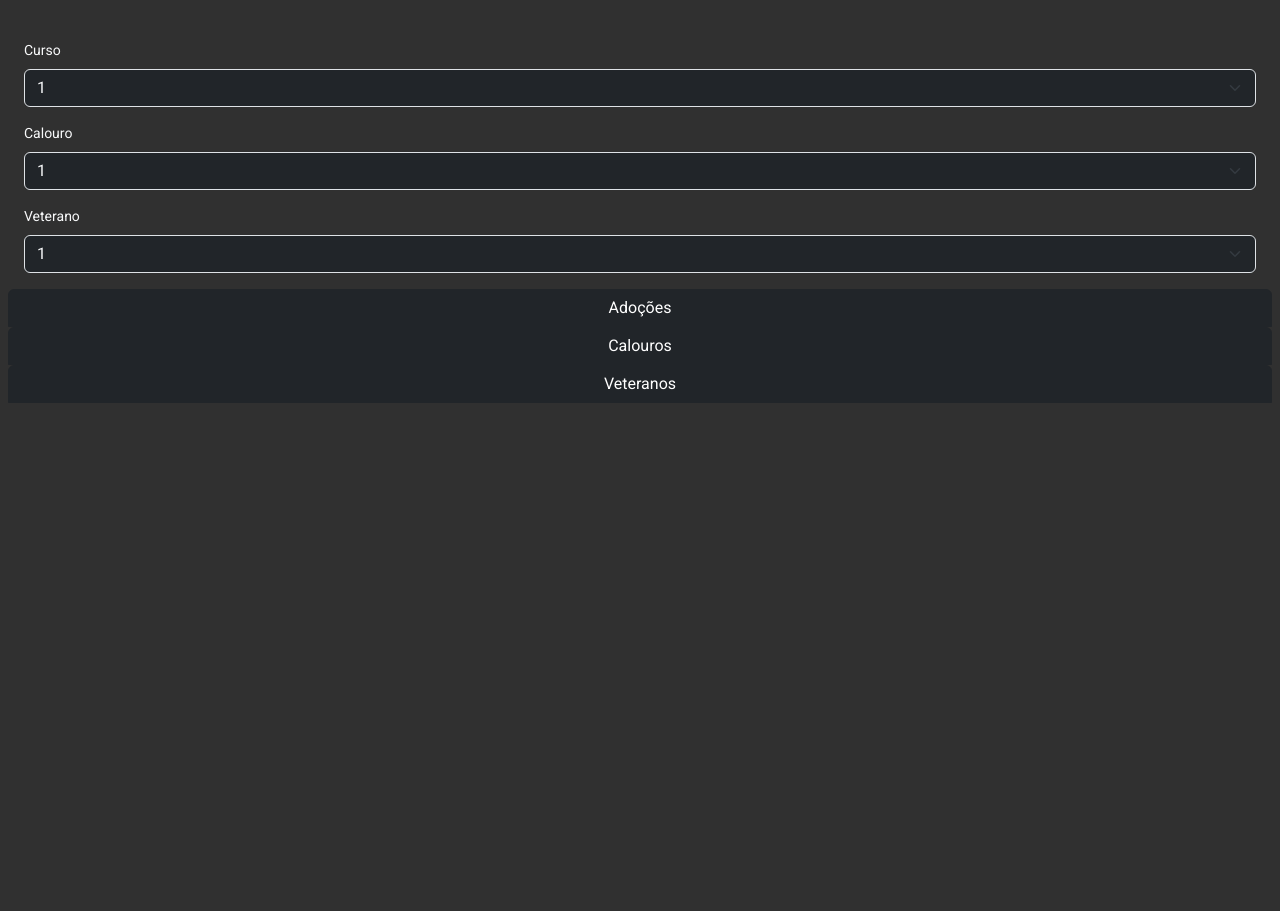
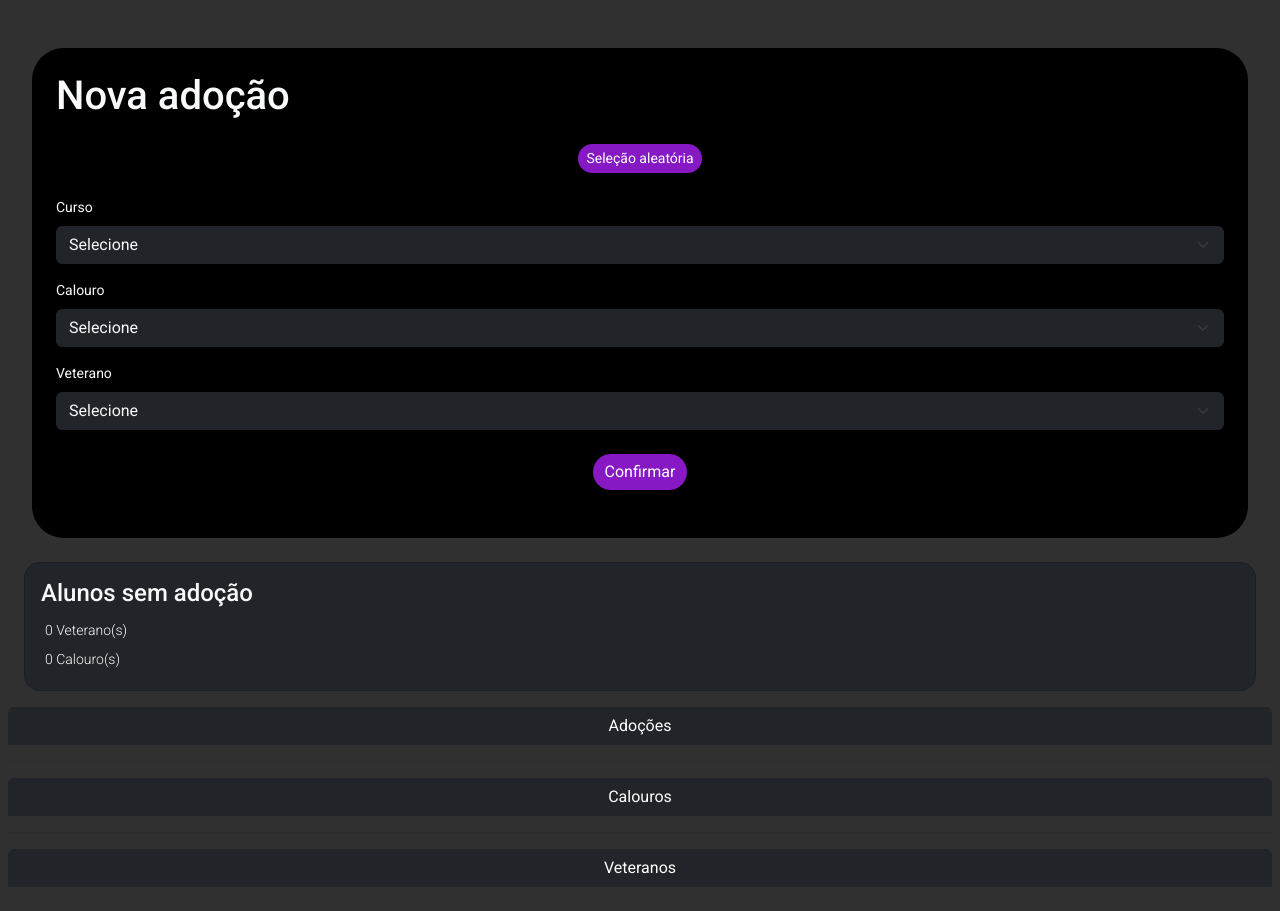
Before and after one commit to manual-dos-bixos/integracao-2, a Flask app: template app/templates/admin.html in a window 1280 px wide. Before the commit the page ends 403 px from the top, so only its background shows below. Run offline with Flask 3, Linux system fonts and the light colour scheme; the template is opened without the code that fills it, so the values that code supplies are empty; some web fonts are replaced.

Commit message:
Admin page, adição funcional de adoçõees

```diff
--- a/app/routes.py
+++ b/app/routes.py
@@ -1,7 +1,7 @@
 import os
 from flask import Flask, render_template, request, url_for, flash, redirect, make_response, jsonify, Blueprint
 from app.forms import FormularioCadastro
-from app.models import Aluno, Curso, Tema, AlunoTema
+from app.models import Aluno, Curso, Tema, AlunoTema, Adocao
 from . import db
 from sqlalchemy import func
 
@@ -60,12 +60,61 @@ def form():
     return render_template('inscricao.html', form=form, temas=temas, inscricao_concluida=inscricao_concluida)
 
 
-@main.route('/admin', methods=['GET', 'POST'])
+@main.route('/admin', methods=['GET'])
 def admin():
     pw = os.environ.get('admin_pw')
     if pw != None:
-        veteranos = Aluno.query.filter(Aluno.semestre > 1)
-        calouros = Aluno.query.filter(Aluno.semestre == 1)
-        return render_template('admin.html', veteranos=veteranos, calouros=calouros)
+        cursos = Curso.query.all()
+
+        return render_template('admin.html', cursos=cursos)
     else:
         return redirect('/')
+
+
+@main.route('/get_alunos_sem_adocao', methods=['GET'])
+def get_alunos_sem_adocao():
+    curso_id = request.args.get('curso')
+
+    alunos = Aluno.query.filter(
+        Aluno.id.notin_(
+            db.session.query(Adocao.veterano_id)
+        )
+    )
+
+    curso = Curso.query.get(curso_id) if curso_id else None
+    alunos = alunos.filter(Aluno.curso == curso) if curso != None else alunos
+
+    veteranos = [aluno.to_dict() for aluno in alunos.filter(Aluno.semestre > 1).all()]
+    calouros = [aluno.to_dict() for aluno in alunos.filter(Aluno.semestre == 1).all()]
+
+    return jsonify({'veteranos': veteranos, 'calouros': calouros})
+
+
+@main.route('/get_tabelas', methods=['GET'])
+def get_tabelas():
+    adocoes = Adocao.query.all()
+    adocoes = [adocao.to_dict() for adocao in adocoes]
+
+    veteranos = Aluno.query.filter(Aluno.semestre > 1).all()
+    veteranos = [veterano.to_dict() for veterano in veteranos]
+
+    calouros = Aluno.query.filter(Aluno.semestre == 1).all()
+    calouros = [calouro.to_dict() for calouro in calouros]
+
+    return jsonify({'adocoes': adocoes, 'veteranos': veteranos, 'calouros': calouros })
+
+
+@main.route('/add_adocao', methods=['POST'])
+def add_adocao():
+    calouro = request.form.get('select-calouro-id')
+    veterano = request.form.get('select-veterano-id')
+
+    novaAdocao = Adocao(calouro_id=calouro, veterano_id=veterano)
+
+    try:
+        db.session.add(novaAdocao)
+        db.session.commit()
+        return '1'
+    except:
+        db.session.rollback()
+        return '0'
--- a/app/static/css/style.css
+++ b/app/static/css/style.css
@@ -352,7 +352,7 @@ svg {
     align-items: center;
 }
 
-#warning-campos-incompletos {
+.warning {
     width: 100vw;
     position: absolute;
     top: -30vh;
--- /dev/null
+++ b/app/static/scripts/admin.js
@@ -0,0 +1,139 @@
+$(document).ready(function() {
+    carregarAlunos();
+    updateTabelas();
+});
+
+$(document).on('change', '#select-curso-id', function() {
+    let cursoSelcionado = $('#select-curso-id').val();
+
+    carregarAlunos(cursoSelcionado);
+
+    $('#select-calouro-id, #select-veterano-id').find('option:selected').each(function() {
+        if ($(this).data('curso') != cursoSelcionado) $(this).parent().val('');
+    });
+});
+
+$('#form-criar-adocao').on('submit', function(e) {
+    e.preventDefault();
+    $.ajax({
+        url: '/add_adocao',
+        type: 'POST',
+        data: $(this).serialize(),
+        success: function(response) {
+            if (response == 1) {
+                $('#warning-sucesso').css({'top': '0'});
+                setTimeout(() => $('#warning-sucesso').css({'top': '-30vh'}), 2000);
+
+                $('#select-curso-id').val('').change();
+
+                $('#select-calouro-id').html('<option value="">Selecione</option>');
+                $('#select-veterano-id').html('<option value="">Selecione</option>');
+
+                $('#select-calouro-id').prop('disabled', true)
+                $('#select-veterano-id').prop('disabled', true)
+            } else {
+                $('#warning-erro').css({'top': '0'});
+                setTimeout(() => $('#warning-erro').css({'top': '-30vh'}), 2000);
+            }
+        },
+        catch: function(error) {
+            $('#warning-erro').css({'top': '0'});
+            setTimeout(() => $('#warning-erro').css({'top': '-30vh'}), 2000);
+            console.log(error);
+        }
+    });
+});
+
+function carregarAlunos(curso = null) {
+    let data = curso ? { 'curso': curso } : {};
+
+    $.ajax({
+        url: '/get_alunos_sem_adocao',
+        type: 'GET',
+        data: data,
+        success: function(response) {
+            $('#select-calouro-id').html('<option value="">Selecione</option>');
+            $('#select-veterano-id').html('<option value="">Selecione</option>');
+
+            if (curso) {
+                $('#select-calouro-id').prop('disabled', false)
+                $('#select-veterano-id').prop('disabled', false)
+            }
+
+            response.veteranos.forEach(aluno => {
+                $('#select-veterano-id').append(`<option value="${aluno.id}" data-curso="${aluno.curso}">${aluno.nome} ${aluno.sobrenome}</option>`)
+            });
+            response.calouros.forEach(aluno => {
+                $('#select-calouro-id').append(`<option value="${aluno.id}" data-curso="${aluno.curso}">${aluno.nome} ${aluno.sobrenome}</option>`)
+            });
+
+            $('.count-veteranos').text(response.veteranos.length);
+            $('.count-calouros').text(response.calouros.length);
+
+            updateTabelas();
+        },
+        catch: function(error) {
+            $('#warning-erro').css({'top': '0'});
+            setTimeout(() => $('#warning-erro').css({'top': '-30vh'}), 2000);
+            console.log(error);
+        }
+    });
+}
+
+function updateTabelas() {
+    $.ajax({
+        url: '/get_tabelas',
+        type: 'GET',
+        success: function(response) {
+            $('#collapseCalouros').find('.table tbody').html('')
+            $('#collapseVeteranos').find('.table tbody').html('')
+            $('#collapseAdocoes').find('.table tbody').html('')
+
+            response.calouros.forEach(calouro => {
+                $('#collapseCalouros').find('.table tbody').append(
+                    `<tr>
+                        <td class="id">${calouro.id}</td>
+                        <td class="nome">${calouro.nome}</td>
+                        <td class="sobrenome">${calouro.sobrenome}</td>
+                        <td class="idade">${calouro.idade}</td>
+                        <td hidden class="whatsapp">${calouro.whatsapp}</td>
+                        <td hidden class="semestre">${calouro.semestre}</td>
+                        <td hidden class="sobre">${calouro.sobre}</td>
+                        <td class="curso">${calouro.curso})</small></td>
+                    </tr>`
+                );
+            });
+
+            response.veteranos.forEach(veterano => {
+                $('#collapseVeteranos').find('.table tbody').append(
+                    `<tr>
+                        <td class="id">${veterano.id}</td>
+                        <td class="nome">${veterano.nome}</td>
+                        <td class="sobrenome">${veterano.sobrenome}</td>
+                        <td class="idade">${veterano.idade}</td>
+                        <td hidden class="whatsapp">${veterano.whatsapp}</td>
+                        <td hidden class="sobre">${veterano.sobre}</td>
+                        <td class="curso">${veterano.curso})</small></td>
+                        <td class="semestre">${veterano.semestre}</td>
+                        <td class="semestre">${veterano.semestre}</td>
+                    </tr>`
+                );
+            });
+
+            response.adocoes.forEach(adocao => {
+                $('#collapseAdocoes').find('.table tbody').append(
+                    `<tr>
+                        <th class="data">${adocao.created_at}</th>
+                        <th class="calouro">${adocao.calouro}</th>
+                        <th class="veterano">${adocao.veterano}</th>
+                        <th class="curso">${adocao.curso}</th>
+                        <th class="notificados">${adocao.notificados}</th>
+                    </tr>`
+                );
+            });
+        },
+        catch: function(error) {
+            console.log(error);
+        }
+    });
+}
--- a/app/templates/admin.html
+++ b/app/templates/admin.html
@@ -6,26 +6,42 @@
 
     <div class="p-2 py-4">
 
-        <form action="" method="post" id="form-criar-adocao">
-            <div class="form-group m-3">
+        <div class="bg-black p-4 m-4 rounded-5">
+            <form action="/add_adocao" method="post" id="form-criar-adocao">
+                <h1 class="text-light">Nova adoção</h1>
+
+                <button class="btn btn-sm btn-primary my-4 m-auto d-block">Seleção aleatória</button>
+
+                <div class="form-group my-3">
                     <label for="select-curso-id" class="form-label text-light">Curso</label>
-                <select class="form-select bg-dark text-light" name="select-curso-id" id="select-curso-id">
-                    <option value="">1</option>
+                    <select class="form-select bg-dark border-dark text-light" name="select-curso-id" id="select-curso-id" required>
+                        <option value="">Selecione</option>
+                        {% for curso in cursos %}
+                            <option value="{{ curso.id }}">{{ curso.sigla }} ({{ curso.turno | lower }})</option>
+                        {% endfor %}
                     </select>
                 </div>
-            <div class="form-group m-3">
+                <div class="form-group my-3">
                     <label for="select-calouro-id" class="form-label text-light">Calouro</label>
-                <select class="form-select bg-dark text-light" name="select-calouro-id" id="select-calouro-id">
-                    <option value="">1</option>
+                    <select class="form-select bg-dark border-dark text-light" name="select-calouro-id" id="select-calouro-id" required disabled>
+                        <option value="">Selecione</option>
                     </select>
                 </div>
-            <div class="form-group m-3">
+                <div class="form-group my-3">
                     <label for="select-veterano-id" class="form-label text-light">Veterano</label>
-                <select class="form-select bg-dark text-light" name="select-veterano-id" id="select-veterano-id">
-                    <option value="">1</option>
+                    <select class="form-select bg-dark border-dark text-light" name="select-veterano-id" id="select-veterano-id" required disabled>
+                        <option value="">Selecione</option>
                     </select>
                 </div>
+                <button class="btn btn-primary my-4 m-auto d-block" type="submit">Confirmar</button>
             </form>
+        </div>
+
+        <div class="card rounded-4 p-3 m-3 bg-dark text-light">
+            <h4>Alunos sem adoção</h4>
+            <p class="m-1"><span class="count-veteranos"></span> Veterano(s)</p>
+            <p class="m-1"><span class="count-calouros"></span> Calouro(s)</p>
+        </div>
 
         <p class="d-flex justify-content-center m-0">
             <button class="btn btn-dark rounded-0 rounded-top w-100" type="button" data-bs-toggle="collapse" data-bs-target="#collapseAdocoes" aria-expanded="false" aria-controls="collapseAdocoes">
@@ -43,19 +59,11 @@
                         <th class="notificados">Notificados</th>
                     </thead>
                     <tbody>
-                        {% for adocao in adocoes %}
-                            <tr>
-                                <th class="data">Data</th>
-                                <th class="calouro">Calouro</th>
-                                <th class="veterano">Veterano</th>
-                                <th class="curso">Curso</th>
-                                <th class="notificados">Notificados</th>
-                            </tr>
-                        {% endfor %}
                     </tbody>
                 </table>
             </div>
         </div>
+        <hr>
 
         <p class="d-flex justify-content-center m-0">
             <button class="btn btn-dark rounded-0 rounded-top w-100" type="button" data-bs-toggle="collapse" data-bs-target="#collapseCalouros" aria-expanded="false" aria-controls="collapseCalouros">
@@ -70,28 +78,17 @@
                         <th class="nome">Nome</th>
                         <th class="sobrenome">Sobrenome</th>
                         <th class="idade">Idade</th>
-                        <th class="whatsapp">Whatsapp</th>
+                        <!-- <th class="whatsapp">Whatsapp</th> -->
                         <!-- <th class="semestre">Semestre</th> -->
                         <!-- <th class="sobre">Sobre</th> -->
                         <th class="curso">Curso</th>
                     </thead>
                     <tbody>
-                        {% for calouro in calouros %}
-                            <tr>
-                                <td class="id">{{ calouro.id }}</td>
-                                <td class="nome">{{ calouro.nome }}</td>
-                                <td class="sobrenome">{{ calouro.sobrenome }}</td>
-                                <td class="idade">{{ calouro.idade }}</td>
-                                <td class="whatsapp">{{ calouro.whatsapp }}</td>
-                                <!-- <td class="semestre">{{ calouro.semestre }}</td> -->
-                                <!-- <td class="sobre">{{ calouro.sobre }}</td> -->
-                                <td class="curso">{{ calouro.curso.sigla }} <small>({{ calouro.curso.turno }})</small></td>
-                            </tr>
-                        {% endfor %}
                     </tbody>
                 </table>
             </div>
         </div>
+        <hr>
 
         <p class="d-flex justify-content-center m-0">
             <button class="btn btn-dark rounded-0 rounded-top w-100" type="button" data-bs-toggle="collapse" data-bs-target="#collapseVeteranos" aria-expanded="false" aria-controls="collapseVeteranos">
@@ -106,30 +103,37 @@
                         <th class="nome">Nome</th>
                         <th class="sobrenome">Sobrenome</th>
                         <th class="idade">Idade</th>
-                        <th class="whatsapp">Whatsapp</th>
-                        <th class="semestre">Semestre</th>
+                        <!-- <th class="whatsapp">Whatsapp</th> -->
                         <!-- <th class="sobre">Sobre</th> -->
                         <th class="curso">Curso</th>
+                        <th class="semestre">Semestre</th>
                     </thead>
                     <tbody>
-                        {% for veterano in veteranos %}
-                            <tr>
-                                <td class="id">{{ veterano.id }}</td>
-                                <td class="nome">{{ veterano.nome }}</td>
-                                <td class="sobrenome">{{ veterano.sobrenome }}</td>
-                                <td class="idade">{{ veterano.idade }}</td>
-                                <td class="whatsapp">{{ veterano.whatsapp }}</td>
-                                <td class="semestre">{{ veterano.semestre }}</td>
-                                <!-- <td class="sobre">{{ veterano.sobre }}</td> -->
-                                <td class="curso">{{ veterano.curso.sigla }} <small>({{ veterano.curso.turno }})</small></td>
-                            </tr>
-                        {% endfor %}
                     </tbody>
                 </table>
+            </div>
+        </div>
+    </div>
+
+    <div id="warning-erro" class="warning d-flex align-items-end justify-content-center" hidden>
+        <div class="bg-danger d-flex flex-column align-items-center justify-content-center rounded-3">
+            <span class="close-warning w-100 text-end p-1"><i class="bi bi-x-lg"></i></span>
+            <div class="text-light p-2 px-3">
+                <p class="text-light"><strong>Erro ao registrar adoção.</strong></p>
+            </div>
+        </div>
+    </div>
+
+    <div id="warning-sucesso" class="warning d-flex align-items-end justify-content-center" hidden>
+        <div class="bg-success d-flex flex-column align-items-center justify-content-center rounded-3">
+            <span class="close-warning w-100 text-end p-1"><i class="bi bi-x-lg"></i></span>
+            <div class="text-light p-2 px-3">
+                <p class="text-light"><strong>Adoção registrada.</strong></p>
             </div>
         </div>
     </div>
 {% endblock %}
 
 {% block scripts %}
+    <script src="../static/scripts/admin.js"></script>
 {% endblock %}
```
Also changed, not shown: app/models.py (+24 -0 lines), app/forms.py (line endings or trailing spaces). Lines whose indentation alone changed are shown as unchanged.
